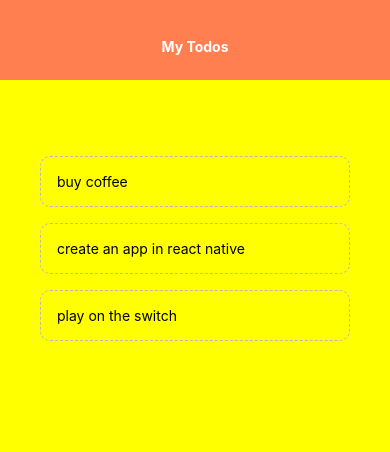
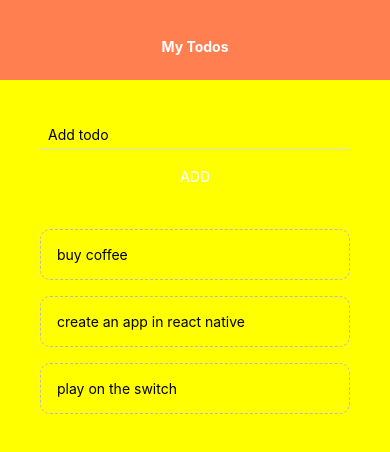
Before and after one commit to taylorhh5/nativeProject, a React Native app: screen / in a window 390 px wide. Shown: the top 452 px of the page. Built offline with nearby package versions, Linux system fonts and the light colour scheme.

Commit message:
Added add todos

```diff
--- a/App.js
+++ b/App.js
@@ -8,9 +8,13 @@
   TextInput,
   FlatList,
   TouchableOpacity,
+  Alert,
+  TouchableWithoutFeedback,
+  Keyboard
 } from "react-native";
 import Header from "./components/Header";
 import TodoItem from './components/TodoItem'
+import AddTodo from './components/AddTodo'
 
 export default function App() {
   const [todos, setTodos] = useState([
@@ -25,13 +29,36 @@
     })
   }
 
+  const submitHandler =(text) => {
+
+    if(text.length > 3){
+ setTodos(() => {
+      return [...todos, {text: text, key: Math.random().toString()}]
+    })
+
+    }
+    else{
+      Alert.alert('OOPS!', 'Todos must be over 3 letters long', [
+        {text: "Understood" , onPress: () => console.log("alert closed")}
+      ])
+    }
+
+
+  }
+
 
   return (
+    <TouchableWithoutFeedback onPress={() =>{
+      Keyboard.dismiss()
+      console.log('dismissed keyboard')
+    } }>
+
     <View style={styles.container}>
       {/* header */}
       <Header />
       <View style={styles.content}>
         {/* TODO Form */}
+        <AddTodo submitHandler={submitHandler}/>
 
         <View style={styles.list}>
           <FlatList
@@ -44,6 +71,7 @@
         </View>
       </View>
     </View>
+    </TouchableWithoutFeedback>
   );
 }
 
--- /dev/null
+++ b/components/AddTodo.js
@@ -0,0 +1,30 @@
+import React, { useState } from "react";
+import { View, Text, TextInput, Button, StyleSheet } from "react-native";
+
+export default function AddTodo(props) {
+  const [text, setText] = useState("");
+
+  const changeHandler = (value) => {
+    setText(value);
+  };
+  return (
+    <View>
+      <TextInput
+        style={styles.input}
+        placeholder="Add todo"
+        onChangeText={changeHandler}
+      />
+      <Button onPress={() => props.submitHandler(text)} title="Add" color="'coral" />
+    </View>
+  );
+}
+
+const styles = StyleSheet.create({
+  input: {
+    marginBottom: 10,
+    paddingHorizontal: 8,
+    paddingVertical: 6,
+    borderBottomWidth: 1,
+    borderBottomColor: "#ddd",
+  },
+});
```
